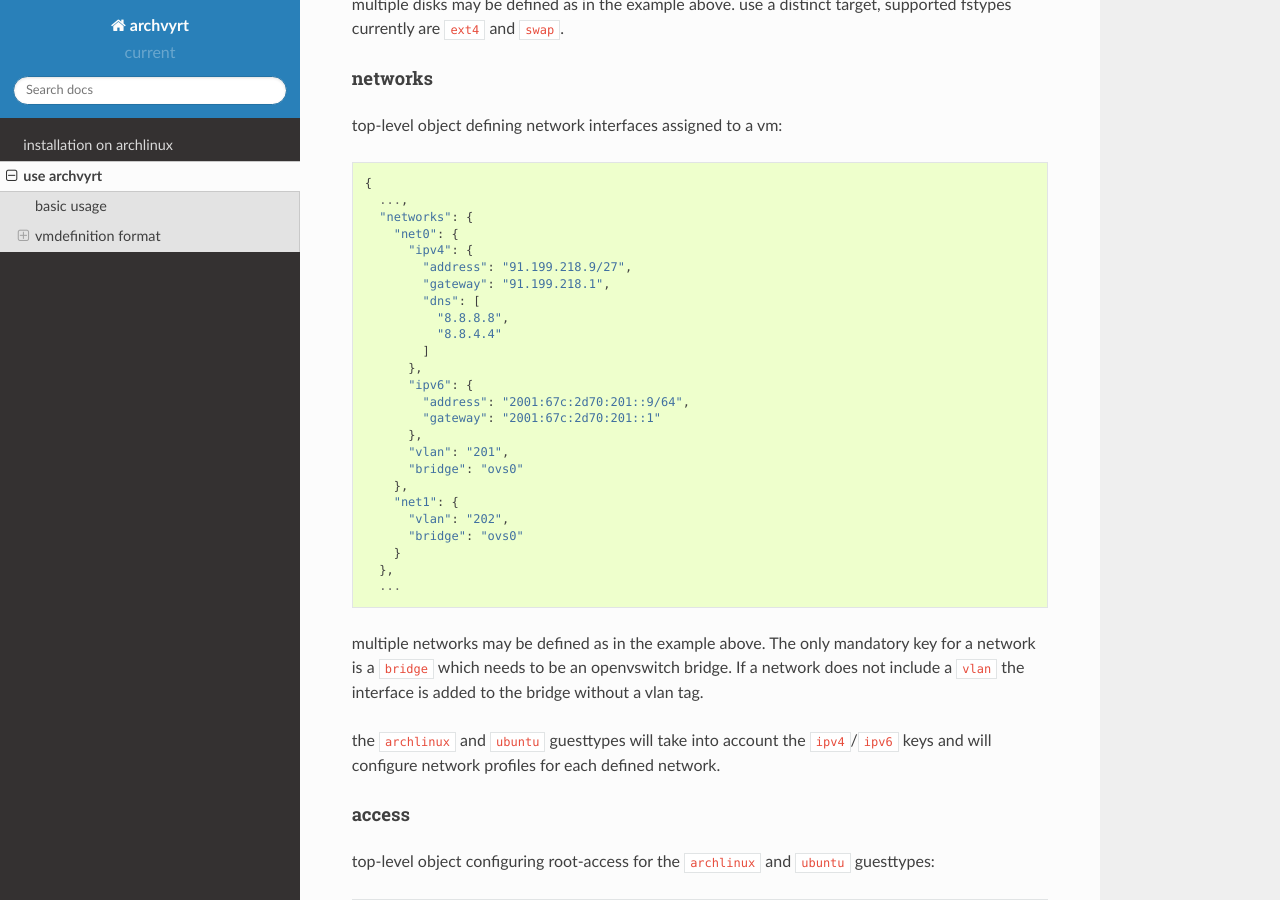
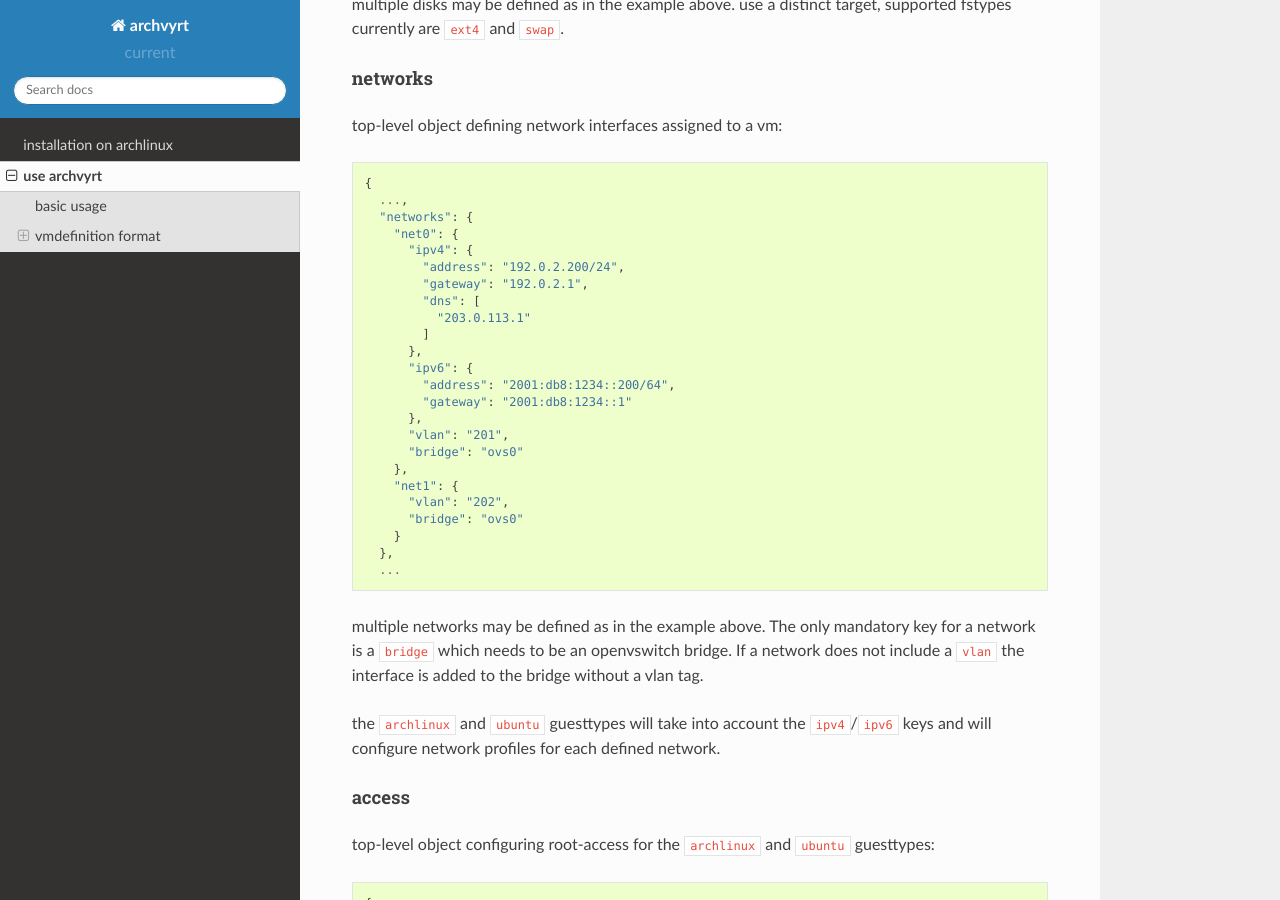
Before and after one commit to andrekeller/archvyrt, a Sphinx documentation site: the page built from docs/source/usage.rst, in a window 1280 px wide and 900 px high, scrolled down 2886 px. Built offline with Sphinx 7.4.7 and the Read the Docs theme 2.0.0, drawn with Linux system fonts in a browser that asks for light colours.

Commit message:
Use reserved IP addresses in documenation

```diff
--- a/docs/source/usage.rst
+++ b/docs/source/usage.rst
@@ -157,16 +157,15 @@ top-level object defining network interfaces assigned to a vm::
       "networks": {
         "net0": {
           "ipv4": {
-            "address": "91.199.218.9/27",
-            "gateway": "91.199.218.1",
+            "address": "192.0.2.200/24",
+            "gateway": "192.0.2.1",
             "dns": [
-              "8.8.8.8",
-              "8.8.4.4"
+              "203.0.113.1"
             ]
           },
           "ipv6": {
-            "address": "2001:67c:2d70:201::9/64",
-            "gateway": "2001:67c:2d70:201::1"
+            "address": "2001:db8:1234::200/64",
+            "gateway": "2001:db8:1234::1"
           },
           "vlan": "201",
           "bridge": "ovs0"
```
